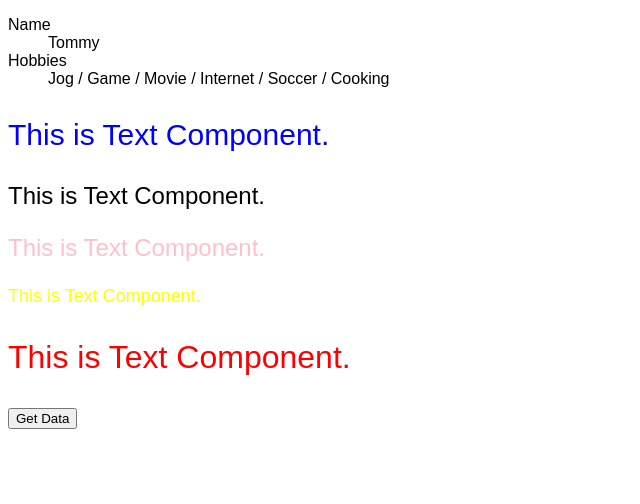
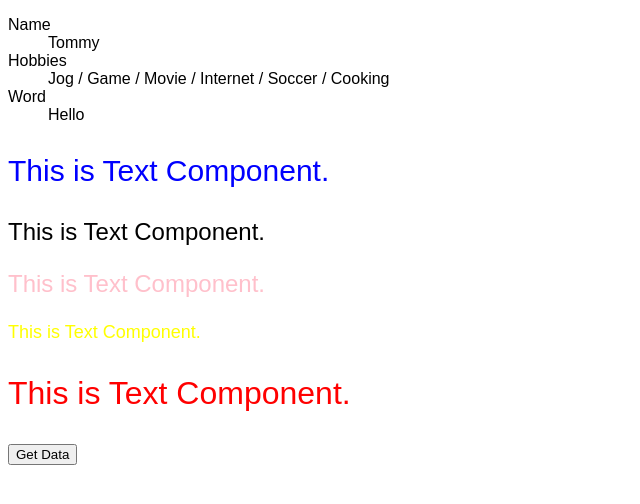
Before and after one commit to koyamal/learn-react-02-07, a React (Create React App) app: page / in a window 1280 px wide. Shown: the top 504 px of the page, without its empty margins (0-640 px from the left). Built offline with nearby package versions, Linux system fonts and the light colour scheme.

Commit message:
Edit UserProfile

```diff
--- a/src/UserProfile.tsx
+++ b/src/UserProfile.tsx
@@ -14,6 +14,8 @@ export const UserProfile: VFC<Props> = (props) => {
       <dd>{user.name}</dd>
       <dt>Hobbies</dt>
       <dd>{user.hobbies?.join(" / ")}</dd>
+      <dt>Word</dt>
+      <dd>Hello</dd>
     </dl>
   );
 };
```
